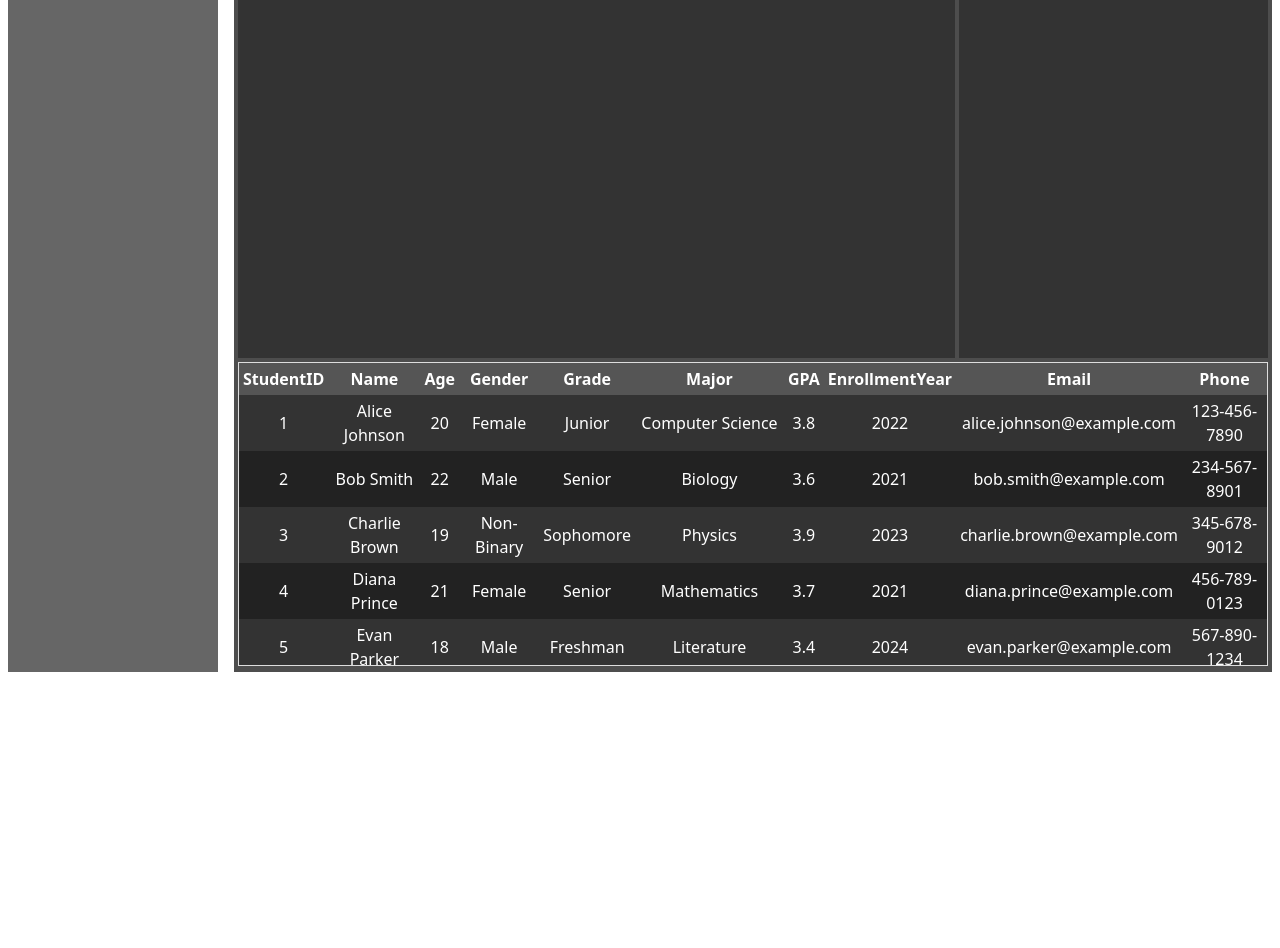
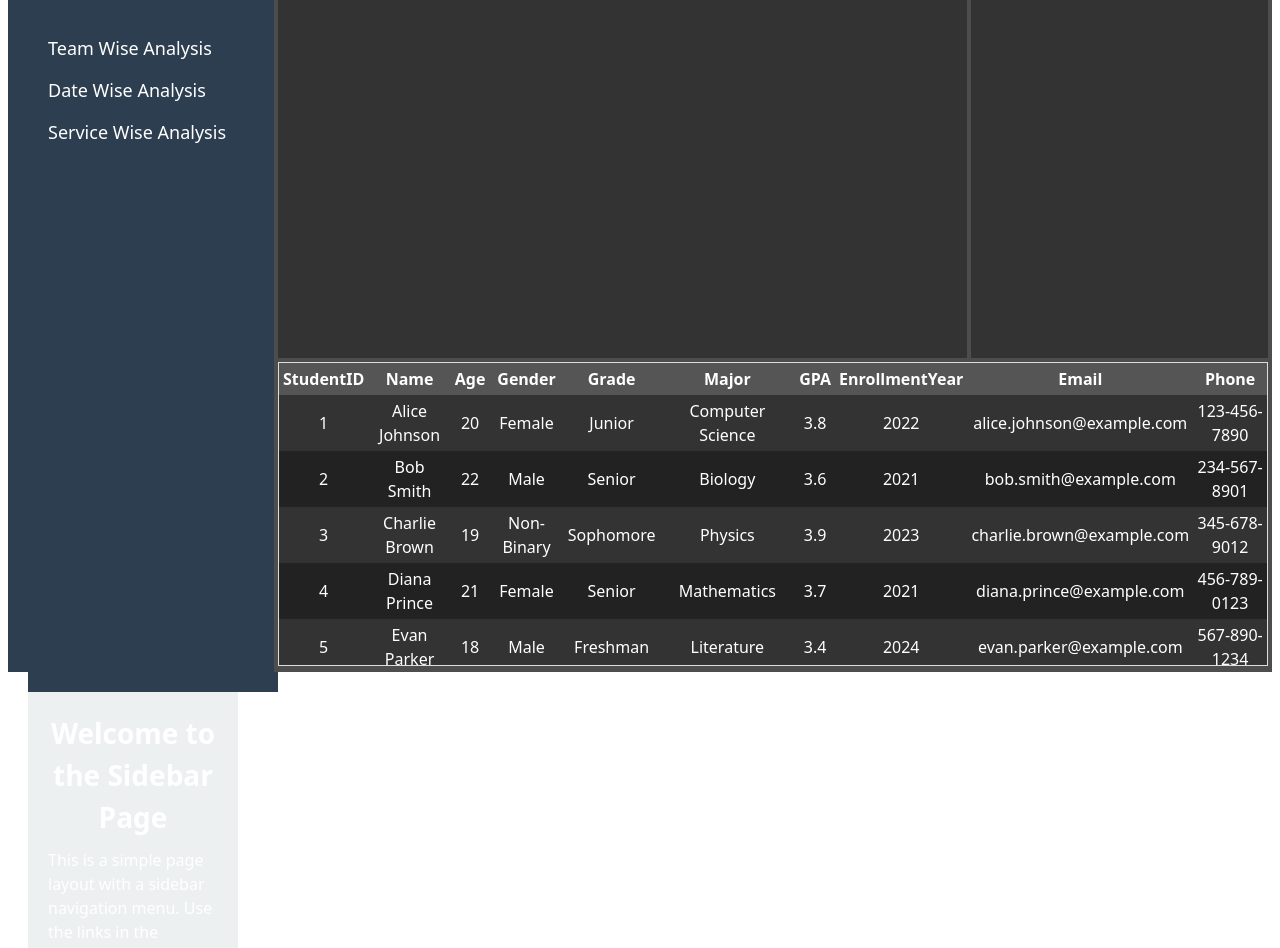
Before and after one commit to sandeepgujjeti/cloud-cost-explorer, a React (Vite) app: page / in a window 1280 px wide. Shown: the part 120-1068 px from the top of the page. Before the commit the page ends 800 px from the top, so only its background shows below. Built offline with nearby package versions, Linux system fonts and the light colour scheme.

Commit message:
new css file added and new code is added in the code

```diff
--- /dev/null
+++ b/src/components/SideBar.css
@@ -0,0 +1,61 @@
+* {
+    margin: 0;
+    padding: 0;
+    box-sizing: border-box;
+}
+
+body {
+    font-family: Arial, sans-serif;
+    display: flex;
+    height: 100vh;
+}
+
+.sidebar {
+    width: 250px;
+    background-color: #2c3e50;
+    color: white;
+    display: flex;
+    flex-direction: column;
+    padding: 20px;
+}
+
+.sidebar h1 {
+    text-align: center;
+    margin-bottom: 20px;
+    font-size: 24px;
+}
+
+.sidebar ul {
+    list-style: none;
+}
+
+.sidebar ul li {
+    margin: 15px 0;
+}
+
+.sidebar ul li a {
+    text-decoration: none;
+    color: white;
+    font-size: 18px;
+    transition: color 0.3s ease;
+}
+
+.sidebar ul li a:hover {
+    color: #1abc9c;
+}
+
+.content {
+    flex: 1;
+    padding: 20px;
+    background-color: #ecf0f1;
+}
+
+.content h1 {
+    font-size: 28px;
+    margin-bottom: 10px;
+}
+
+.content p {
+    font-size: 16px;
+    line-height: 1.5;
+}
--- a/src/components/SideBar.jsx
+++ b/src/components/SideBar.jsx
@@ -1,8 +1,25 @@
 import React from 'react'
+import "./SideBar.css"
 
 const SideBar = () => {
   return (
-    <div>SideBar</div>
+    <div>
+      <div class="sidebar">
+
+        <h1>Cloud Cost explorer</h1>
+        <ul>
+            <li><a href="#">Team Wise Analysis</a></li>
+            <li><a href="#">Date Wise Analysis</a></li>
+            <li><a href="#">Service Wise Analysis</a></li>
+
+        </ul>
+    </div>
+    <div class="content">
+        <h1>Welcome to the Sidebar Page</h1>
+        <p>This is a simple page layout with a sidebar navigation menu. Use the links in the sidebar to navigate to different sections of the site.</p>
+    </div>
+
+    </div>
   )
 }
 
```
